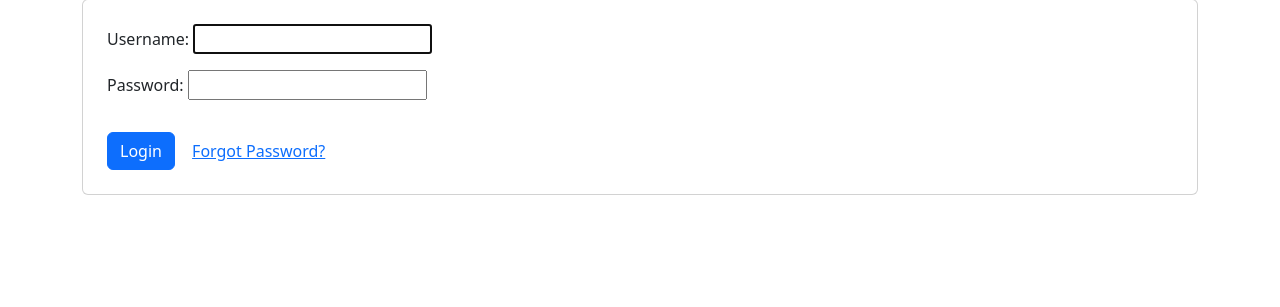
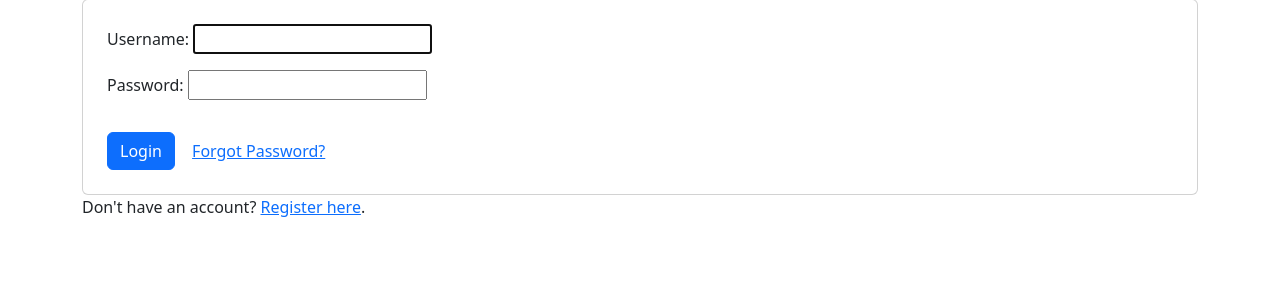
Before and after one commit to N3wee/personal-finance-tracker, a Django app: page /accounts/login/ in a window 1280 px wide. Shown: the part 135-442 px from the top of the page. Run offline with Django 5.2, Linux system fonts and the light colour scheme; some libraries are stand-ins or nearby versions.

Commit message:
Add registration link to login page for user signup

```diff
--- a/templates/registration/login.html
+++ b/templates/registration/login.html
@@ -35,4 +35,5 @@
     </div>
     <input type="hidden" name="next" value="{{ next }}" />
 </form>
+<p>Don't have an account? <a href="{% url 'register' %}" class="text-primary">Register here</a>.</p>
 {% endblock %}
```
